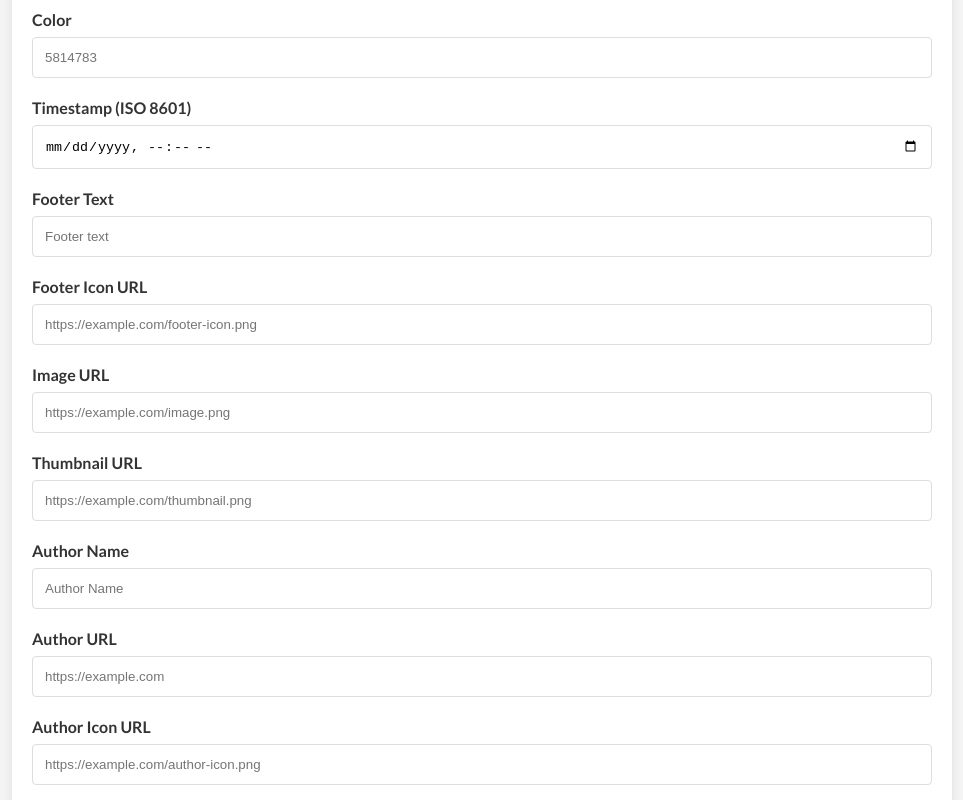
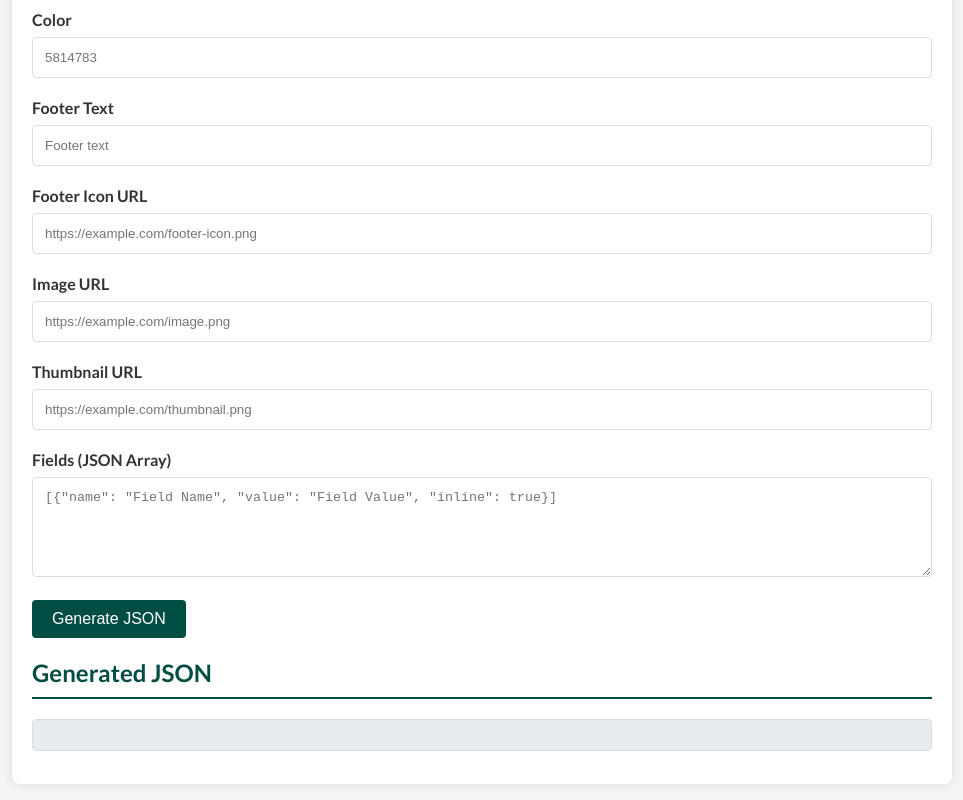
Before and after one commit to celtzop/govie-main, a plain HTML site: page public/pages/embed.html in a window 1280 px wide. Shown: the part 520-1320 px from the top of the page, without its empty margins (158-1121 px from the left). Drawn offline with Linux system fonts and the light colour scheme.

Commit message:
i love eddie <3

```diff
--- a/public/pages/embed.html
+++ b/public/pages/embed.html
@@ -167,10 +167,6 @@
             <input type="number" id="color" placeholder="5814783">
         </div>
         <div class="form-group">
-            <label for="timestamp">Timestamp (ISO 8601)</label>
-            <input type="datetime-local" id="timestamp">
-        </div>
-        <div class="form-group">
             <label for="footer-text">Footer Text</label>
             <input type="text" id="footer-text" placeholder="Footer text">
         </div>
@@ -185,18 +181,6 @@
         <div class="form-group">
             <label for="thumbnail-url">Thumbnail URL</label>
             <input type="url" id="thumbnail-url" placeholder="https://example.com/thumbnail.png">
-        </div>
-        <div class="form-group">
-            <label for="author-name">Author Name</label>
-            <input type="text" id="author-name" placeholder="Author Name">
-        </div>
-        <div class="form-group">
-            <label for="author-url">Author URL</label>
-            <input type="url" id="author-url" placeholder="https://example.com">
-        </div>
-        <div class="form-group">
-            <label for="author-icon-url">Author Icon URL</label>
-            <input type="url" id="author-icon-url" placeholder="https://example.com/author-icon.png">
         </div>
         <div class="form-group">
             <label for="fields">Fields (JSON Array)</label>
@@ -233,7 +217,6 @@
                 description: title ? `## ${title}\n${description}` : description, // Title included in description as "## Title"
                 url,
                 color,
-                timestamp,
                 footer: footerText ? { text: footerText, icon_url: footerIconUrl || undefined } : undefined,
                 image: imageUrl ? { url: imageUrl } : undefined,
                 thumbnail: thumbnailUrl ? { url: thumbnailUrl } : undefined,
```
